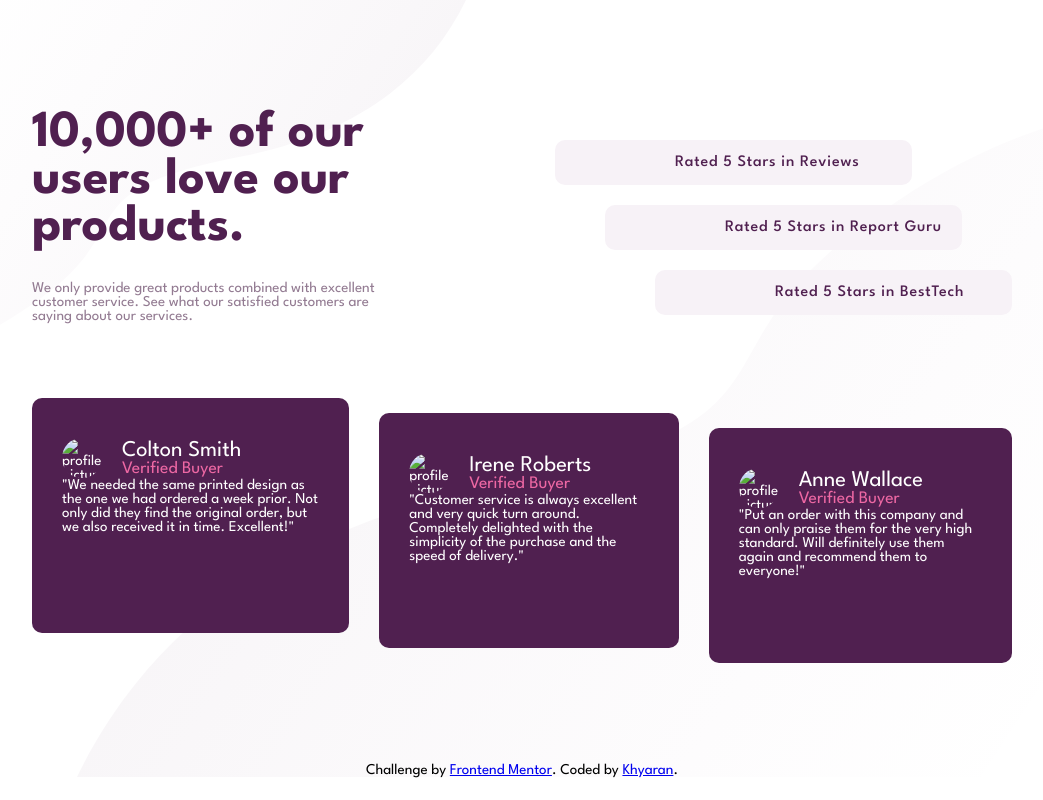
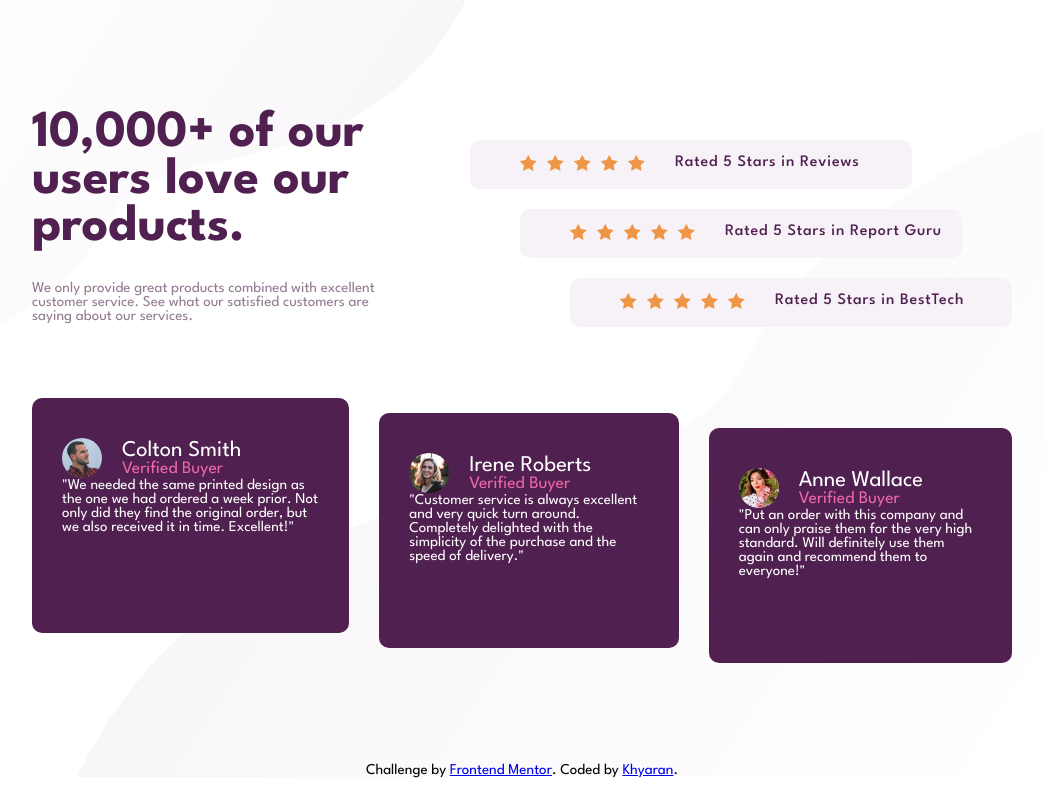
Before and after one commit to Kairan-C/Social-proof-section-challenge, a plain HTML site: page index.html in a window 1280 px wide. Shown: the whole page, without its empty margins (118-1161 px from the left). Drawn offline with Linux system fonts and the light colour scheme; the site is published under a folder, as on GitHub Pages, so addresses that start at the root find nothing.

Commit message:
Update index.html

```diff
--- a/index.html
+++ b/index.html
@@ -24,17 +24,17 @@
             <li class="rate rate__1">
               <div class="star-wrapper">
                 <img
-                  src="/images/icon-star.svg"
+                  src="images/icon-star.svg"
                   alt=""
                   aria-hidden="true"
                   class="star"
-                /><img src="/images/icon-star.svg" alt="" class="star" /><img
-                  src="/images/icon-star.svg"
+                /><img src="images/icon-star.svg" alt="" class="star" /><img
+                  src="images/icon-star.svg"
                   alt=""
                   aria-hidden="true"
                   class="star"
-                /><img src="/images/icon-star.svg" alt="" class="star" /><img
-                  src="/images/icon-star.svg"
+                /><img src="images/icon-star.svg" alt="" class="star" /><img
+                  src="images/icon-star.svg"
                   alt=""
                   aria-hidden="true"
                   class="star"
@@ -45,17 +45,17 @@
             <li class="rate rate__2">
               <div class="star-wrapper">
                 <img
-                  src="/images/icon-star.svg"
+                  src="images/icon-star.svg"
                   alt=""
                   aria-hidden="true"
                   class="star"
-                /><img src="/images/icon-star.svg" alt="" class="star" /><img
-                  src="/images/icon-star.svg"
+                /><img src="images/icon-star.svg" alt="" class="star" /><img
+                  src="images/icon-star.svg"
                   alt=""
                   aria-hidden="true"
                   class="star"
-                /><img src="/images/icon-star.svg" alt="" class="star" /><img
-                  src="/images/icon-star.svg"
+                /><img src="images/icon-star.svg" alt="" class="star" /><img
+                  src="images/icon-star.svg"
                   alt=""
                   aria-hidden="true"
                   class="star"
@@ -66,17 +66,17 @@
             <li class="rate rate__3">
               <div class="star-wrapper">
                 <img
-                  src="/images/icon-star.svg"
+                  src="images/icon-star.svg"
                   alt=""
                   aria-hidden="true"
                   class="star"
-                /><img src="/images/icon-star.svg" alt="" class="star" /><img
-                  src="/images/icon-star.svg"
+                /><img src="images/icon-star.svg" alt="" class="star" /><img
+                  src="images/icon-star.svg"
                   alt=""
                   aria-hidden="true"
                   class="star"
-                /><img src="/images/icon-star.svg" alt="" class="star" /><img
-                  src="/images/icon-star.svg"
+                /><img src="images/icon-star.svg" alt="" class="star" /><img
+                  src="images/icon-star.svg"
                   alt=""
                   aria-hidden="true"
                   class="star"
@@ -92,7 +92,7 @@
         <article class="card card__1">
           <div class="card__profile">
             <img
-              src="/images/image-colton.jpg"
+              src="images/image-colton.jpg"
               alt="profile picture of a young man"
               class="profile__image"
             />
@@ -111,7 +111,7 @@
         <article class="card card__2">
           <div class="card__profile">
             <img
-              src="/images/image-irene.jpg"
+              src="images/image-irene.jpg"
               alt="profile picture of a young woman with blonde hair"
               class="profile__image"
             />
@@ -130,7 +130,7 @@
         <article class="card card__3">
           <div class="card__profile">
             <img
-              src="/images/image-anne.jpg"
+              src="images/image-anne.jpg"
               alt="profile picture of a young woman with brown hair"
               class="profile__image"
             />
```
